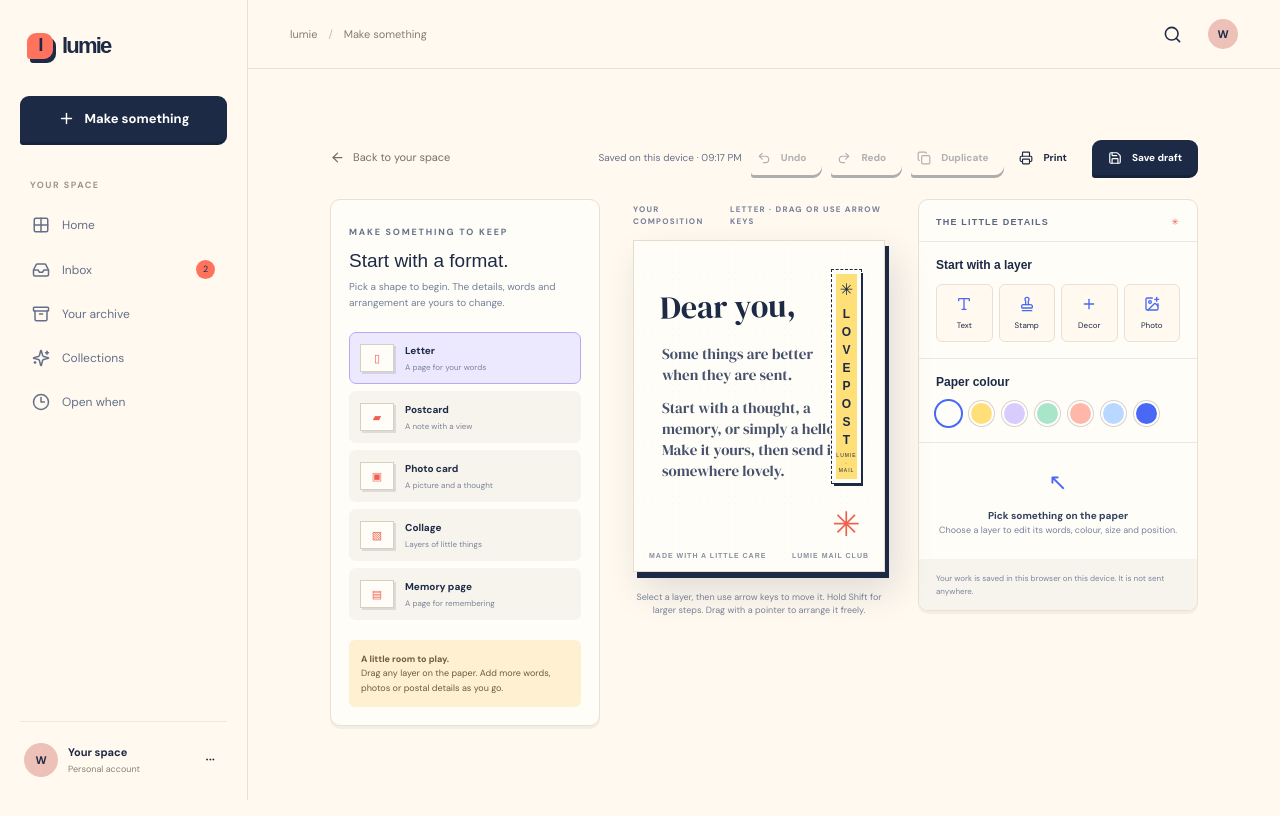
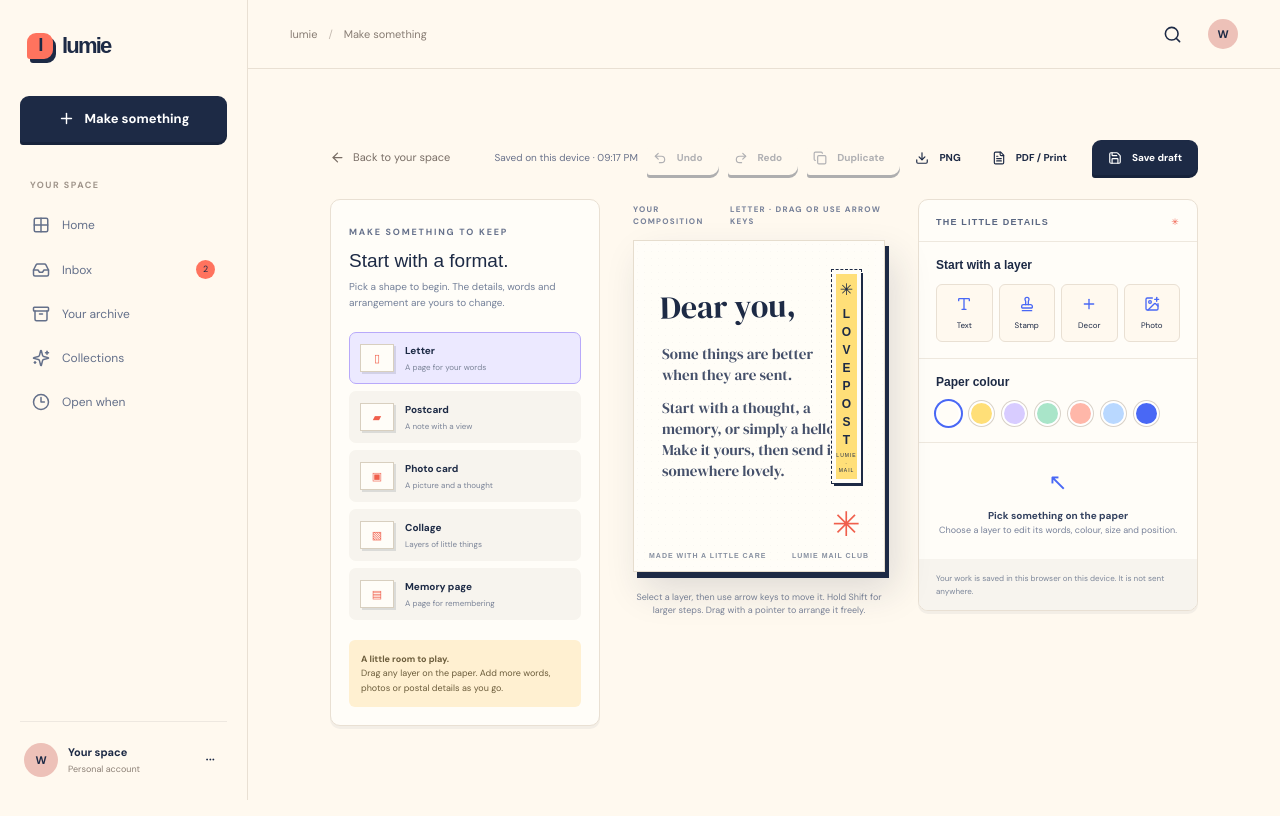
Before and after one commit to Wuraola-Adebisi/Lumie, a React (Vite) app: page /app/create in a window 1280 px wide. Shown: the top 816 px of the page. Built offline with nearby package versions, Linux system fonts and the light colour scheme; a web font is replaced by a local one.

Commit message:
Add high-resolution PNG and print-sized PDF export

```diff
--- a/src/pages/CreatePage.tsx
+++ b/src/pages/CreatePage.tsx
@@ -1,4 +1,5 @@
-import { ArrowLeft, Copy, Printer, Redo2, Save, Undo2 } from 'lucide-react'
+import { ArrowLeft, Copy, Download, FileText, Redo2, Save, Undo2 } from 'lucide-react'
+import { toPng } from 'html-to-image'
 import { useCallback, useEffect, useMemo, useState } from 'react'
 import { Link, useSearchParams } from 'react-router-dom'
 import StudioCanvas from '../features/studio/StudioCanvas'
@@ -32,6 +33,7 @@ export default function CreatePage() {
   const [future, setFuture] = useState<StudioDocument[]>([])
   const [savedAt, setSavedAt] = useState<string | null>(null)
   const [toast, setToast] = useState('')
+  const [exporting, setExporting] = useState(false)
 
   useEffect(() => {
     try {
@@ -148,6 +150,67 @@ export default function CreatePage() {
     return () => window.removeEventListener('keydown', handleKeyDown)
   }, [selected, selectedId, duplicateSelected, deleteSelected, undo, redo])
 
+
+  const getPrintDimensions = () => {
+    const dimensions: Record<StudioFormat, { width: string; height: string }> = {
+      letter: { width: '8.5in', height: '11in' },
+      postcard: { width: '6in', height: '4in' },
+      'photo-card': { width: '5in', height: '5in' },
+      collage: { width: '8in', height: '8in' },
+      memory: { width: '8in', height: '10in' },
+    }
+    return dimensions[document.format]
+  }
+
+  const exportPng = async () => {
+    const paper = window.document.querySelector<HTMLElement>('.studio-paper')
+    if (!paper || exporting) return
+    setExporting(true)
+    try {
+      await window.document.fonts.ready
+      await Promise.all(Array.from(paper.querySelectorAll('img')).map((image) => image.decode().catch(() => undefined)))
+      const dataUrl = await toPng(paper, {
+        pixelRatio: 3,
+        cacheBust: true,
+        backgroundColor: document.background,
+        filter: (node) => !(node instanceof HTMLElement && (node.classList.contains('is-selected') || node.classList.contains('is-dragging'))),
+      })
+      const link = window.document.createElement('a')
+      link.download = `lumie-${document.format}-${new Date().toISOString().slice(0, 10)}.png`
+      link.href = dataUrl
+      link.click()
+      setToast('Your high-resolution PNG is ready.')
+    } catch {
+      setToast('PNG export failed. Try removing a large photo or exporting again.')
+    } finally {
+      setExporting(false)
+    }
+  }
+
+  const exportPdf = () => {
+    const { width, height } = getPrintDimensions()
+    const style = window.document.createElement('style')
+    style.id = 'lumie-export-print-rules'
+    style.textContent = `
+      @page { size: ${width} ${height}; margin: 0 }
+      @media print {
+        html, body { width: ${width}; min-width: 0; margin: 0 !important; padding: 0 !important; background: #fff !important }
+        .studio-paper { width: ${width} !important; max-width: none !important; height: ${height} !important; aspect-ratio: auto !important; margin: 0 !important; border: 0 !important; box-shadow: none !important; overflow: hidden !important; print-color-adjust: exact; -webkit-print-color-adjust: exact }
+        .studio-element { outline: none !important; background: transparent !important; filter: none !important }
+        .studio-element.is-selected { outline: none !important }
+        .studio-paper:after { display: none !important }
+      }
+    `
+    window.document.head.appendChild(style)
+    const cleanup = () => {
+      style.remove()
+      window.removeEventListener('afterprint', cleanup)
+    }
+    window.addEventListener('afterprint', cleanup)
+    window.print()
+    window.setTimeout(cleanup, 120000)
+  }
+
   const saveDraft = () => {
     try {
       localStorage.setItem(STORAGE_KEY, JSON.stringify(document))
@@ -166,7 +229,8 @@ export default function CreatePage() {
           <button type="button" className="button button-quiet button-small" onClick={undo} disabled={!history.length} aria-label="Undo (Ctrl or Command + Z)"><Undo2 size={14}/> Undo</button>
           <button type="button" className="button button-quiet button-small" onClick={redo} disabled={!future.length} aria-label="Redo (Ctrl or Command + Shift + Z)"><Redo2 size={14}/> Redo</button>
           <button type="button" className="button button-quiet button-small" onClick={duplicateSelected} disabled={!selected}><Copy size={14}/> Duplicate</button>
-          <button type="button" className="button button-quiet button-small" onClick={() => window.print()}><Printer size={14}/> Print</button>
+          <button type="button" className="button button-quiet button-small" onClick={exportPng} disabled={exporting}><Download size={14}/> {exporting ? 'Exporting…' : 'PNG'}</button>
+          <button type="button" className="button button-quiet button-small" onClick={exportPdf}><FileText size={14}/> PDF / Print</button>
           <button type="button" className="button button-dark button-small" onClick={saveDraft}><Save size={14}/> Save draft</button>
         </div>
       </header>
```
